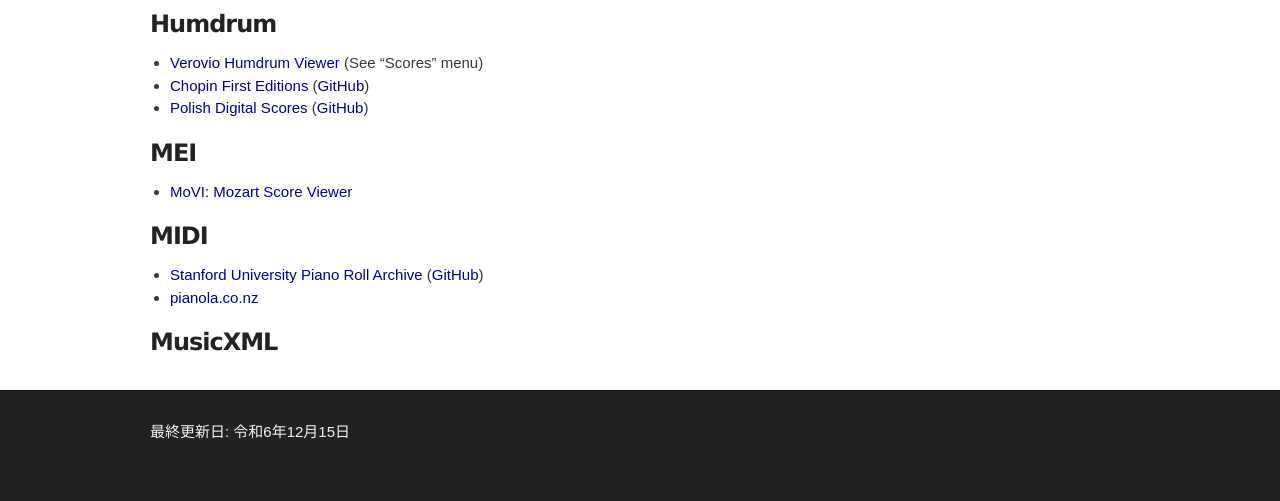
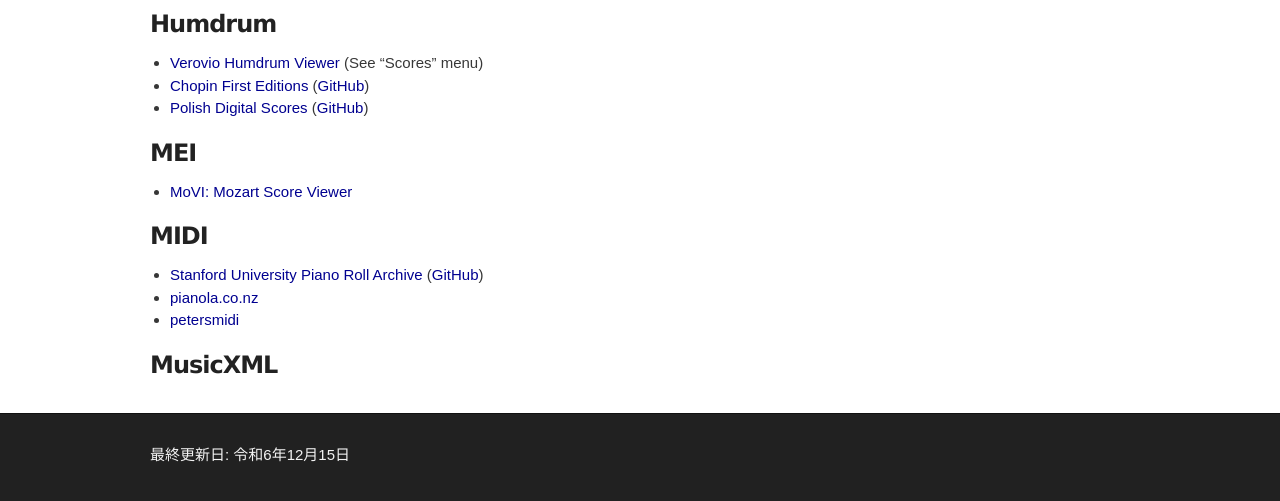
Before and after one commit to akikowashino/akikowashino.github.io, a Jekyll site: the page built from perf/index.md, in a window 1280 px wide, cut to the strip 452-953 px from the top of the page. Built offline with Jekyll 4.4.1, drawn with Linux system fonts in a browser that asks for light colours; before the commit the page ends 931 px from its top, so only the background shows below that.

Commit message:
Update index.md

```diff
--- a/perf/index.md
+++ b/perf/index.md
@@ -43,6 +43,6 @@
 
 * [Stanford University Piano Roll Archive](https://supra.stanford.edu) ([GitHub](https://github.com/pianoroll/SUPRA))
 * [pianola.co.nz](https://www.pianola.co.nz/public/index.php/web)
-
+* [petersmidi](https://www.petersmidi.com/)
 
 ### MusicXML
```
